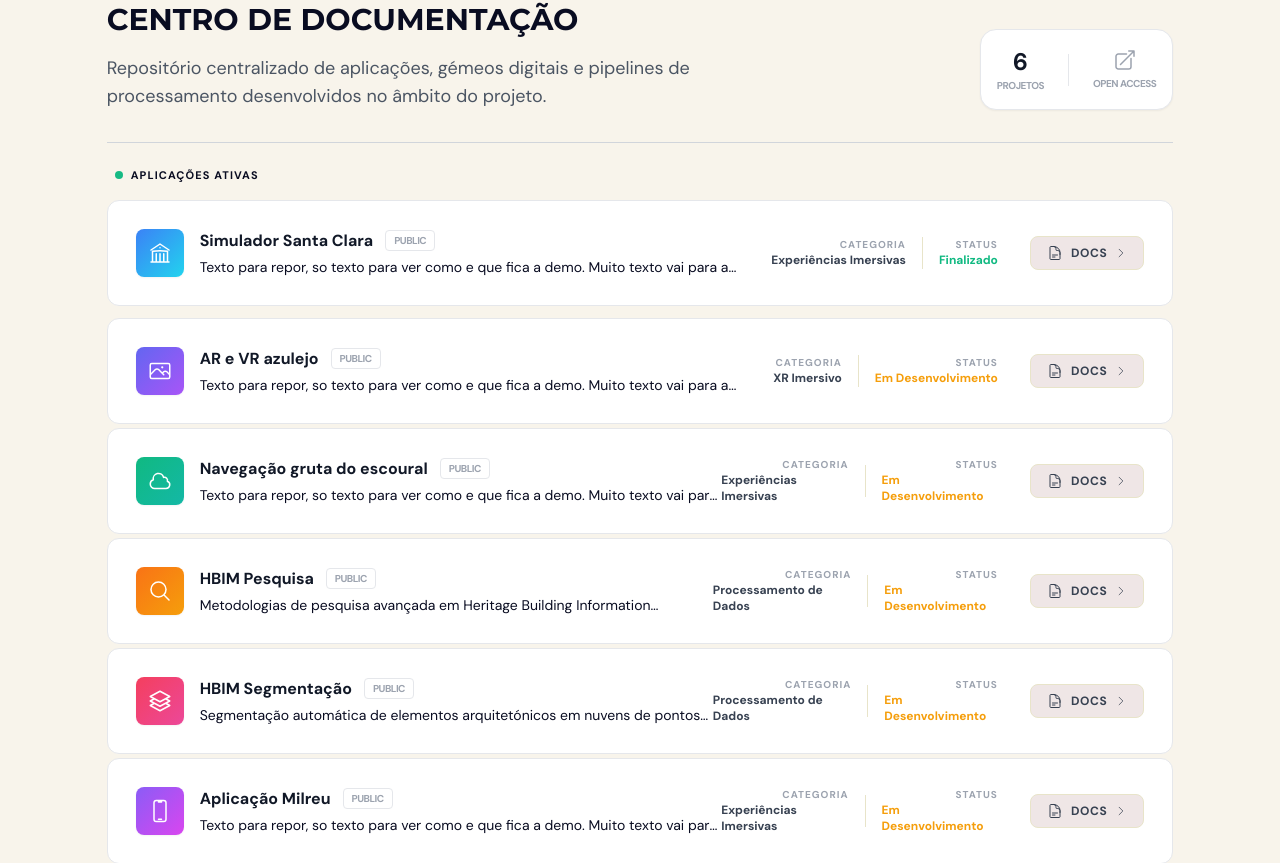
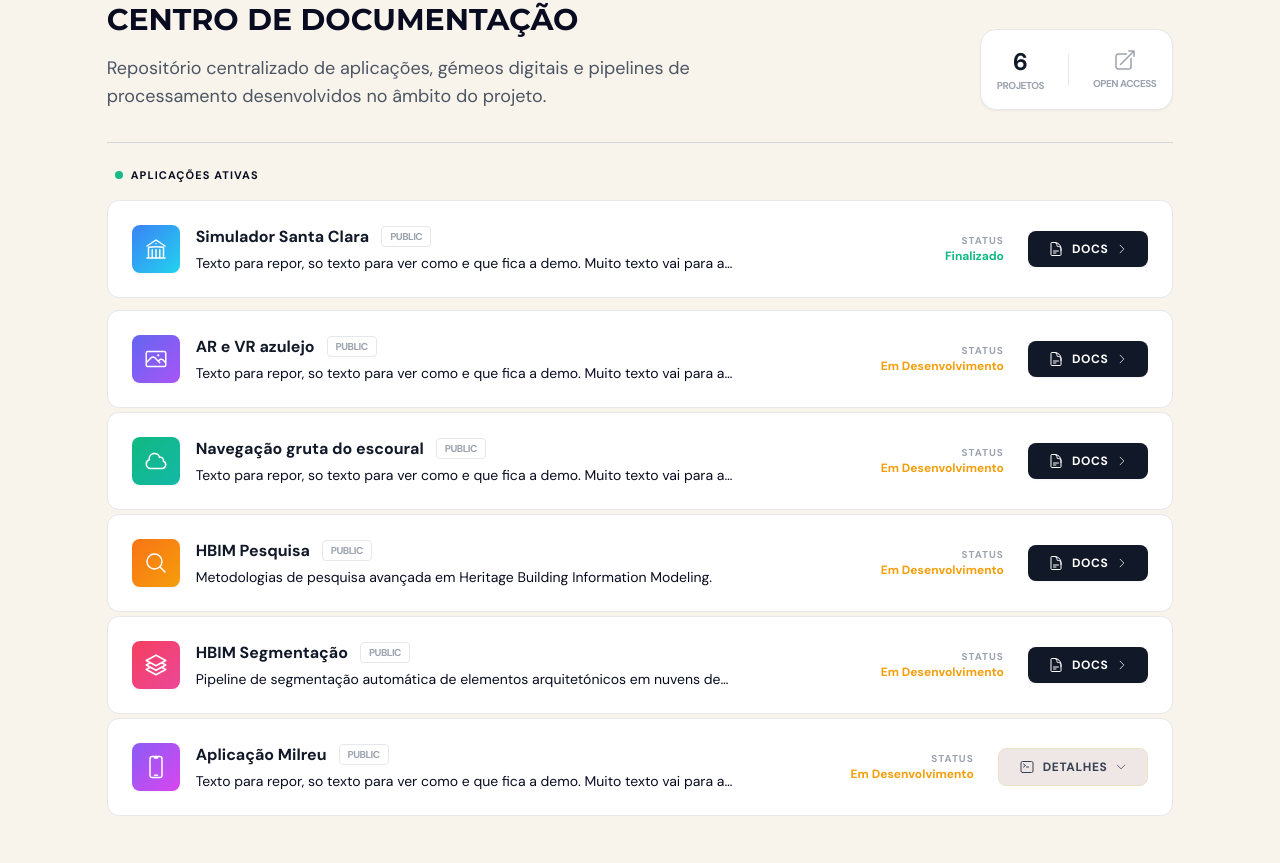
Before and after one commit to GoncaloCerveira/dt_repo_platform, a React (Vite) app in the folder frontend/: page / in a window 1280 px wide. Shown: the part 682-1545 px from the top of the page. Built offline with nearby package versions, Linux system fonts and the light colour scheme.

Commit message:
Changes in OurProjects

```diff
--- a/frontend/src/screens/ourProject2/index.tsx
+++ b/frontend/src/screens/ourProject2/index.tsx
@@ -1,4 +1,5 @@
-import { motion } from "framer-motion";
+import { useState } from "react";
+import { motion, AnimatePresence } from "framer-motion";
 import { useNavigate } from "react-router-dom";
 import HText from "@/components/HText";
 import { SelectedPage } from "@/components/types";
@@ -12,22 +13,31 @@ import {
   DocumentTextIcon,
   ArrowTopRightOnSquareIcon,
   CommandLineIcon,
-  ChevronRightIcon
+  ChevronRightIcon,
+  ChevronDownIcon,
+  LinkIcon,
+  CodeBracketSquareIcon
 } from "@heroicons/react/24/outline";
 
-/* ================= TYPES & DATA ================= */
+type ProjectLink = {
+  label: string;
+  url: string;
+  type: "web" | "doc" | "github";
+};
 
 type ProjectItem = {
   icon: JSX.Element;
   title: string;
   description: string;
-  link: string;
+  detailedDescription?: string[];
+  link?: string;
+  externalLinks?: ProjectLink[];
   tag: string;
   accent: string;
   status: "Finalizado" | "Em Desenvolvimento" | "Pesquisa";
 };
 
-const boards: ProjectItem[] = [
+const projects: ProjectItem[] = [
   {
     icon: <BuildingLibraryIcon className="h-6 w-6" />,
     title: "Simulador Santa Clara",
@@ -67,7 +77,7 @@ const boards: ProjectItem[] = [
   {
     icon: <Square3Stack3DIcon className="h-6 w-6" />,
     title: "HBIM Segmentação",
-    description: "Segmentação automática de elementos arquitetónicos em nuvens de pontos 3D.",
+    description: "Pipeline de segmentação automática de elementos arquitetónicos em nuvens de pontos 3D.",
     link: "/hbim-segmentacao",
     tag: "Processamento de Dados",
     accent: "from-rose-500 to-pink-500",
@@ -77,33 +87,38 @@ const boards: ProjectItem[] = [
     icon: <DevicePhoneMobileIcon className="h-6 w-6" />,
     title: "Aplicação Milreu",
     description: "Texto para repor, so texto para ver como e que fica a demo. Muito texto vai para a pagina dedicada",
-    link: "/app-milreu",
+    detailedDescription: [
+      "Investigação focada na criação de um motor de busca semântico que permite consultar elementos construtivos através de linguagem natural (NLP).",
+      "Integração de bases de dados de conservação e restauro diretamente no ambiente BIM."
+    ],
+    externalLinks: [
+      { label: "Paper de Investigação", url: "#", type: "doc" }
+    ],
     tag: "Experiências Imersivas",
     accent: "from-violet-500 to-fuchsia-500",
     status: "Em Desenvolvimento"
   }
 ];
 
-const container = {
-  hidden: {},
-  visible: {
-    transition: { staggerChildren: 0.1 },
-  },
-};
-
 const ProjectRow = ({ item }: { item: ProjectItem }) => {
   const navigate = useNavigate();
+  const [isExpanded, setIsExpanded] = useState(false);
+  const hasInternalPage = !!item.link;
 
   return (
     <motion.div
       variants={{
-        hidden: { opacity: 0, x: -20 },
-        visible: { opacity: 1, x: 0 },
+        hidden: { opacity: 0, y: 10 },
+        visible: { opacity: 1, y: 0 },
       }}
-      className="group flex flex-col md:flex-row items-start md:items-center justify-between p-7 mb-3 bg-white border border-gray-200 rounded-xl hover:border-primary-500 hover:shadow-md transition-all duration-300"
+      className={`group mb-3 bg-white border ${
+        isExpanded ? "border-primary-500 shadow-lg" : "border-gray-200"
+      } rounded-xl overflow-hidden transition-all duration-300`}
     >
+      {/* MAIN HEADER */}
+      <div className="flex flex-col md:flex-row items-start md:items-center justify-between p-6">
         <div className="flex items-start gap-4 md:basis-3/5">
-        <div className={`p-3 rounded-lg bg-gradient-to-br ${item.accent} text-white shadow-sm`}>
+          <div className={`p-3 rounded-lg bg-gradient-to-br ${item.accent} text-white shadow-sm transition-transform group-hover:scale-105`}>
             {item.icon}
           </div>
           <div>
@@ -112,37 +127,101 @@ const ProjectRow = ({ item }: { item: ProjectItem }) => {
                 {item.title}
               </h3>
               <span className="hidden sm:block px-2 py-0.5 text-[10px] font-bold uppercase tracking-tighter border border-gray-200 text-gray-400 rounded">
-              Public
+                {hasInternalPage ? "Public" : "Public"}
               </span>
             </div>
             <p className="text-sm text-gray-500 line-clamp-1">{item.description}</p>
           </div>
         </div>
 
-      <div className="flex items-center justify-between w-full md:w-auto gap-4 mt-4 md:mt-0">
-        <div className="flex items-center gap-4 mr-4">
-          <div className="flex flex-col items-end">
-            <span className="text-[10px] font-bold text-gray-400 uppercase tracking-widest">Categoria</span>
-            <span className="text-xs font-semibold text-gray-700">{item.tag}</span>
-          </div>
-          <div className="h-8 w-px bg-gray-100 hidden md:block" />
+        <div className="flex items-center justify-between w-full md:w-auto gap-6 mt-4 md:mt-0">
           <div className="flex flex-col items-end">
             <span className="text-[10px] font-bold text-gray-400 uppercase tracking-widest">Status</span>
             <span className={`text-xs font-bold ${item.status === "Finalizado" ? "text-emerald-500" : "text-amber-500"}`}>
               {item.status}
             </span>
           </div>
-        </div>
 
+          {hasInternalPage ? (
             <button
-          onClick={() => navigate(item.link)}
-          className="flex items-center gap-2 px-4 py-2 bg-gray-50 text-gray-700 rounded-lg font-bold text-xs uppercase tracking-wider border border-gray-100 hover:bg-primary-500 hover:text-white hover:border-primary-500 transition-all group/btn"
+              onClick={() => navigate(item.link!)}
+              className="flex items-center gap-2 px-5 py-2.5 bg-gray-900 text-white rounded-lg font-bold text-xs uppercase tracking-wider hover:bg-primary-500 transition-all shadow-sm"
             >
               <DocumentTextIcon className="h-4 w-4" />
               Docs
-          <ChevronRightIcon className="h-3 w-3 group-hover/btn:translate-x-1 transition-transform" />
+              <ChevronRightIcon className="h-3 w-3" />
             </button>
+          ) : (
+            <button
+              onClick={() => setIsExpanded(!isExpanded)}
+              className={`flex items-center gap-2 px-5 py-2.5 rounded-lg font-bold text-xs uppercase tracking-wider border transition-all ${
+                isExpanded
+                ? "bg-primary-50 border-primary-500 text-primary-500"
+                : "bg-gray-50 border-gray-100 text-gray-700 hover:bg-gray-100"
+              }`}
+            >
+              <CommandLineIcon className="h-4 w-4" />
+              {isExpanded ? "Fechar" : "Detalhes"}
+              <ChevronDownIcon className={`h-3 w-3 transition-transform duration-300 ${isExpanded ? "rotate-180" : ""}`} />
+            </button>
+          )}
         </div>
+      </div>
+
+      {/* PAINEL EXPANSÍVEL (DADOS TÉCNICOS) */}
+      <AnimatePresence>
+        {isExpanded && !hasInternalPage && (
+          <motion.div
+            initial={{ height: 0, opacity: 0 }}
+            animate={{ height: "auto", opacity: 1 }}
+            exit={{ height: 0, opacity: 0 }}
+            className="bg-gray-50/50 border-t border-gray-100"
+          >
+            <div className="p-8 pt-6">
+              <div className="grid md:grid-cols-3 gap-10">
+                {/* COLUNA ESQUERDA: DESCRIÇÃO DETALHADA */}
+                <div className="md:col-span-2 space-y-5">
+                  <div className="flex items-center gap-2">
+                    <CodeBracketSquareIcon className="h-5 w-5 text-primary-500" />
+                    <h4 className="text-[11px] font-black text-gray-400 uppercase tracking-[0.2em]">Resumo do Projeto</h4>
+                  </div>
+                  <div className="space-y-4">
+                    {item.detailedDescription?.map((paragraph, idx) => (
+                      <p key={idx} className="text-sm text-gray-600 leading-relaxed pl-4 border-l-2 border-primary-500/30">
+                        {paragraph}
+                      </p>
+                    ))}
+                  </div>
+                </div>
+
+                {/* COLUNA DIREITA: RECURSOS E LINKS */}
+                <div className="space-y-5">
+                  <div className="flex items-center gap-2">
+                    <LinkIcon className="h-5 w-5 text-primary-500" />
+                    <h4 className="text-[11px] font-black text-gray-400 uppercase tracking-[0.2em]">Recursos Externos</h4>
+                  </div>
+                  <div className="flex flex-col gap-3">
+                    {item.externalLinks?.map((ext, idx) => (
+                      <a
+                        key={idx}
+                        href={ext.url}
+                        target="_blank"
+                        rel="noreferrer"
+                        className="flex items-center justify-between p-4 bg-white border border-gray-200 rounded-xl hover:border-primary-500 hover:text-primary-500 transition-all group/link shadow-sm"
+                      >
+                        <span className="text-xs font-bold text-gray-700 group-hover/link:text-primary-500">
+                          {ext.label}
+                        </span>
+                        <ArrowTopRightOnSquareIcon className="h-4 w-4 text-gray-400 group-hover/link:translate-x-0.5 group-hover/link:-translate-y-0.5 transition-transform" />
+                      </a>
+                    ))}
+                  </div>
+                </div>
+              </div>
+            </div>
+          </motion.div>
+        )}
+      </AnimatePresence>
     </motion.div>
   );
 };
@@ -160,6 +239,7 @@ const OurProjectSection = ({ setSelectedPage }: Props) => {
         className="mx-auto w-5/6"
         onViewportEnter={() => setSelectedPage(SelectedPage.OurProject)}
       >
+        {/* HEADER */}
         <div className="flex flex-col md:flex-row md:items-end justify-between mb-6 border-b border-gray-300 pb-8">
           <motion.div
             initial="hidden"
@@ -187,7 +267,7 @@ const OurProjectSection = ({ setSelectedPage }: Props) => {
 
           <div className="mt-8 md:mt-0 flex items-center gap-6 bg-white p-4 rounded-2xl border border-gray-200 shadow-sm">
             <div className="text-center">
-              <p className="text-2xl font-black text-gray-900">{boards.length}</p>
+              <p className="text-2xl font-black text-gray-900">{projects.length}</p>
               <p className="text-[10px] font-bold text-gray-400 uppercase tracking-tighter">Projetos</p>
             </div>
             <div className="h-8 w-px bg-gray-200" />
@@ -198,13 +278,15 @@ const OurProjectSection = ({ setSelectedPage }: Props) => {
           </div>
         </div>
 
-        {/* REPOSITORY LIST */}
+        {/* REPOs LIST */}
         <motion.div
-          className="flex flex-col"
+          className="flex flex-col mb-16"
           initial="hidden"
           whileInView="visible"
           viewport={{ once: true, amount: 0.1 }}
-          variants={container}
+          variants={{
+            visible: { transition: { staggerChildren: 0.1 } }
+          }}
         >
           <div className="flex items-center gap-2 mb-4 px-2">
             <div className="h-2 w-2 rounded-full bg-emerald-500 animate-pulse" />
@@ -212,13 +294,13 @@ const OurProjectSection = ({ setSelectedPage }: Props) => {
           </div>
 
           <div className="space-y-1">
-            {boards.map((item, index) => (
+            {projects.map((item, index) => (
               <ProjectRow key={index} item={item} />
             ))}
           </div>
         </motion.div>
 
-        {/* FOOTER DA SECÇÃO */}
+        {/* FOOTER GITHUB */}
         <motion.div
           initial={{ opacity: 0 }}
           whileInView={{ opacity: 1 }}
```
Lines whose indentation alone changed are shown as unchanged.
